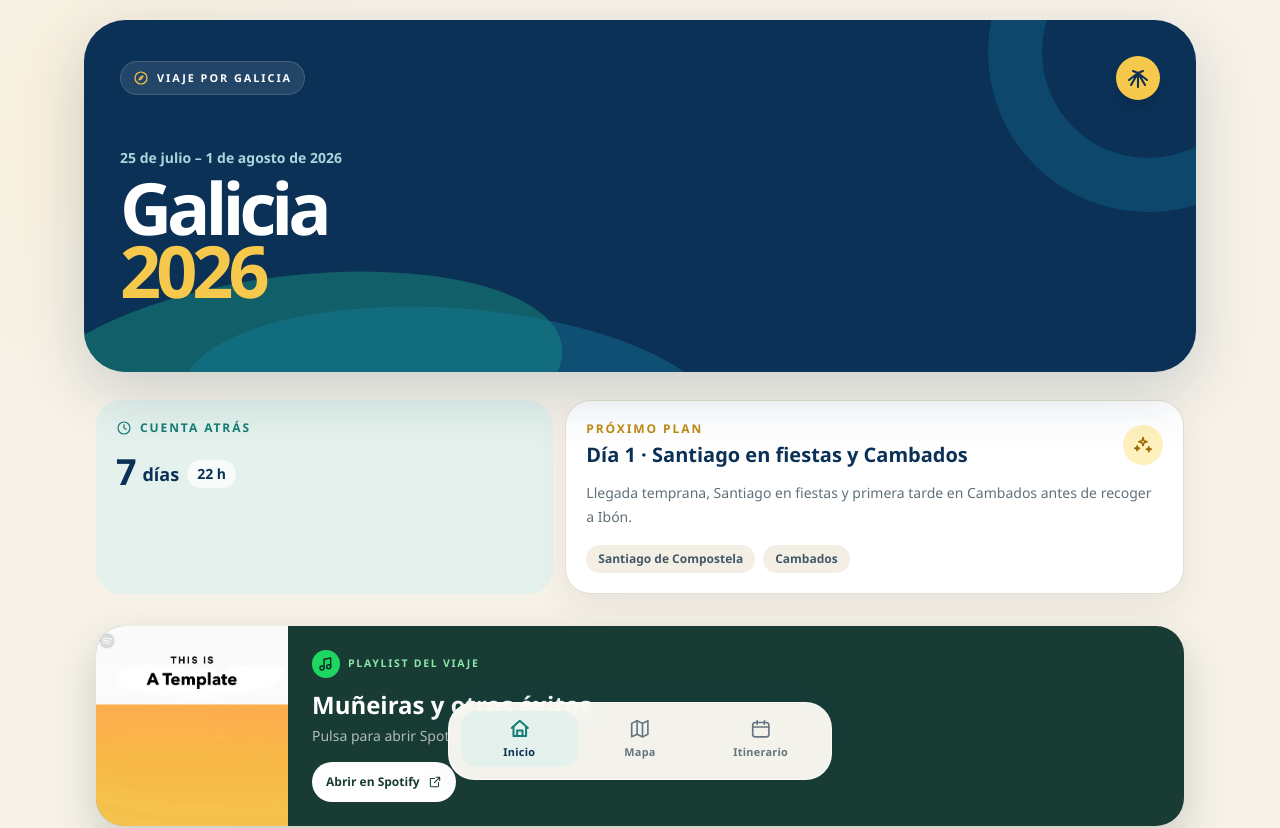
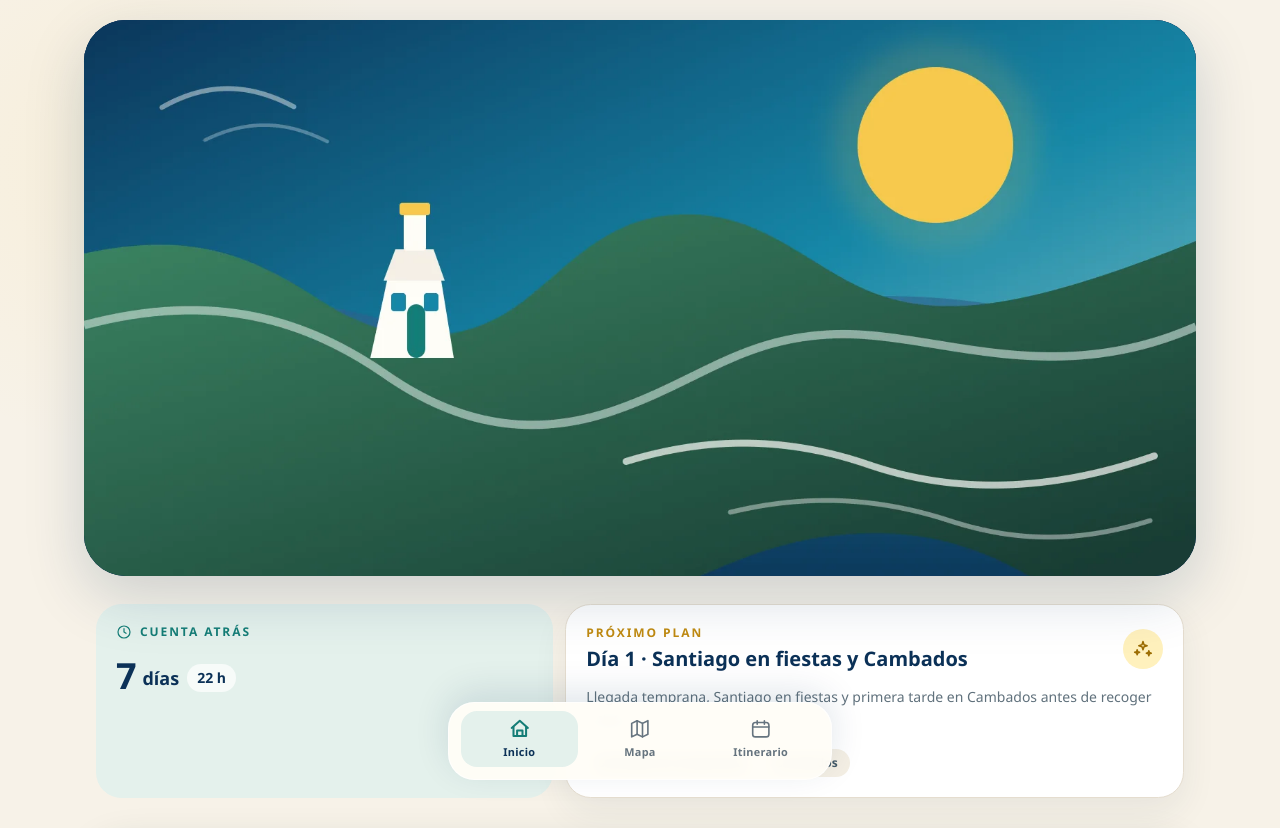
Before and after one commit to jonortega/viaje-galicia, a Next.js app: page / in a window 1280 px wide. Shown: the top 828 px of the page. Built offline with nearby package versions, Linux system fonts and the light colour scheme.

Commit message:
Portada con imagen y mejora de desplegado de itinerario

```diff
--- a/src/app/page.tsx
+++ b/src/app/page.tsx
@@ -2,8 +2,9 @@ import Image from "next/image";
 import Link from "next/link";
 import { HomePulse } from "@/components/HomePulse";
 import { Icon } from "@/components/Icon";
+import { TripHero } from "@/components/TripHero";
 import { trip } from "@/data/trip";
-import { formatShortDate, formatTripRange } from "@/lib/trip-date";
+import { formatShortDate } from "@/lib/trip-date";
 
 function addCalendarDays(date: string, days: number) {
   const value = new Date(`${date}T12:00:00Z`);
@@ -27,33 +28,12 @@ export default function HomePage() {
 
   return (
     <main className='mx-auto w-full max-w-6xl pb-28 md:pb-32'>
-      <section className='relative isolate min-h-[22rem] overflow-hidden rounded-b-[2.6rem] bg-[#0b3157] px-5 pb-8 pt-7 text-white shadow-[0_20px_60px_rgba(11,49,87,.18)] sm:mx-5 sm:mt-5 sm:rounded-[2.6rem] sm:px-9 sm:pt-9'>
-        <div className='absolute -right-28 -top-32 size-80 rounded-full border-[54px] border-[#1687a7]/25' />
-        <div className='absolute -bottom-28 -left-16 h-52 w-[34rem] rotate-[-7deg] rounded-[50%] bg-[#147d76]/60' />
-        <div className='absolute -bottom-36 left-24 h-52 w-[34rem] rotate-[4deg] rounded-[50%] bg-[#1687a7]/35' />
-
-        <div className='relative flex items-center justify-between'>
-          <span className='inline-flex items-center gap-2 rounded-full border border-white/15 bg-white/10 px-3 py-2 text-[.68rem] font-extrabold uppercase tracking-[.18em] backdrop-blur-sm'>
-            <Icon name='compass' className='size-4 text-[#f6c94c]' />
-            Viaje por Galicia
-          </span>
-          <span className='grid size-11 place-items-center rounded-full bg-[#f6c94c] text-[#0b3157] shadow-lg shadow-black/10'>
-            <Icon name='shell' className='size-6' strokeWidth={2.1} />
-          </span>
-        </div>
-
-        <div className='relative mt-12 max-w-2xl'>
-          <p className='mb-2 text-sm font-bold text-[#a8d8dc]'>{formatTripRange(trip.startDate, trip.endDate)}</p>
-          <h1 className='text-[3.4rem] font-black leading-[.88] tracking-[-.07em] sm:text-7xl'>
-            Galicia
-            <span className='block text-[#f6c94c]'>2026</span>
-          </h1>
-          {trip.subtitle ? (
-            <p className='mt-5 max-w-sm text-base font-medium leading-6 text-white/72 sm:text-lg'>
-              {trip.subtitle}
-            </p>
-          ) : null}
-        </div>
+      <section
+        aria-label='Portada del viaje'
+        className='relative isolate aspect-[4/3] overflow-hidden rounded-b-[2.6rem] bg-[#0b3157] shadow-[0_20px_60px_rgba(11,49,87,.18)] sm:mx-5 sm:mt-5 sm:aspect-video sm:rounded-[2.6rem] lg:aspect-[2/1]'
+      >
+        <h1 className='sr-only'>{trip.title}</h1>
+        <TripHero {...trip.hero} />
       </section>
 
       <div className='space-y-8 px-5 pt-7 sm:px-8'>
--- a/src/components/ItineraryList.tsx
+++ b/src/components/ItineraryList.tsx
@@ -30,9 +30,7 @@ export function ItineraryList() {
   const tripStatus = getTripStatus(trip);
   const currentDayId =
     tripStatus.phase === "during" ? tripStatus.currentDay?.id : undefined;
-  const [openDays, setOpenDays] = useState<Set<string>>(
-    () => new Set([currentDayId ?? trip.days[0].id]),
-  );
+  const [openDays, setOpenDays] = useState<Set<string>>(() => new Set());
 
   function toggleDay(dayId: string) {
     setOpenDays((current) => {
--- /dev/null
+++ b/src/components/TripHero.tsx
@@ -0,0 +1,40 @@
+"use client";
+
+import { useState } from "react";
+import type { TripHeroInfo } from "@/types/trip";
+
+export function TripHero({ image, alt }: TripHeroInfo) {
+  const [failedImage, setFailedImage] = useState<string>();
+  const showImage = Boolean(image && failedImage !== image);
+
+  return (
+    <div className="absolute inset-0 bg-[#0b3157]">
+      {showImage ? (
+        // Se usa una imagen normal para ocultarla por completo si el archivo local falla.
+        // eslint-disable-next-line @next/next/no-img-element
+        <img
+          src={image}
+          alt={alt}
+          className="absolute inset-0 size-full object-cover object-center"
+          loading="eager"
+          decoding="async"
+          fetchPriority="high"
+          onError={() => setFailedImage(image)}
+        />
+      ) : (
+        <div
+          role="img"
+          aria-label={alt}
+          className="absolute inset-0 grid place-items-center bg-[radial-gradient(circle_at_70%_25%,rgba(22,135,167,.75),transparent_35%),linear-gradient(145deg,#0b3157,#147d76)] px-6 text-center"
+        >
+          <span
+            aria-hidden="true"
+            className="rounded-full border border-white/20 bg-white/10 px-4 py-2 text-xs font-extrabold uppercase tracking-[.16em] text-white/80 backdrop-blur-sm"
+          >
+            Imagen del viaje
+          </span>
+        </div>
+      )}
+    </div>
+  );
+}
--- a/src/data/trip.ts
+++ b/src/data/trip.ts
@@ -19,6 +19,10 @@ export const trip: Trip = {
   endDate: "2026-08-01",
   timeZone: "Europe/Madrid",
   travelers: 4,
+  hero: {
+    image: "/images/trip/hero.webp",
+    alt: "Ilustración de la costa gallega junto al océano Atlántico",
+  },
   playlist: {
     title: "Muñeiras y otros éxitos",
     subtitle: "Pulsa para abrir Spotify",
--- a/src/types/trip.ts
+++ b/src/types/trip.ts
@@ -17,6 +17,11 @@ export interface PlaylistInfo {
   subtitle: string;
   url: string;
   image: string;
+}
+
+export interface TripHeroInfo {
+  image: string;
+  alt: string;
 }
 
 export interface AccommodationBase {
@@ -72,6 +77,7 @@ export interface Trip {
   endDate: string;
   timeZone: string;
   travelers: number;
+  hero: TripHeroInfo;
   playlist: PlaylistInfo;
   bases: AccommodationBase[];
   days: TripDay[];
```
Also changed, not shown: public/images/trip/hero.webp (added).
